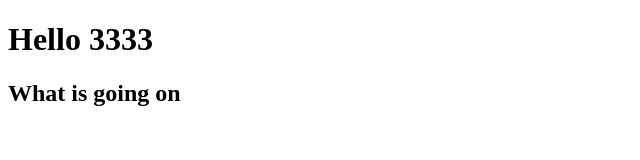
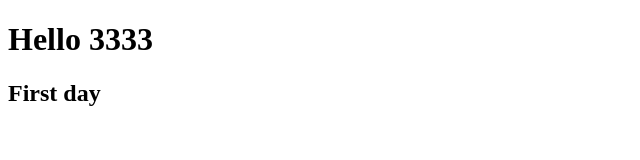
Before and after one commit to YaredKebedew/gitPractice, a plain HTML site: page Pages/index.html in a window 1280 px wide. Shown: the whole page, without its empty margins (0-640 px from the left). Drawn offline with Linux system fonts and the light colour scheme.

Commit message:
I need help 5 16 2024

```diff
--- a/Pages/index.html
+++ b/Pages/index.html
@@ -8,6 +8,6 @@
 <body>
     <h1>Hello 3333</h1>
 
-    <h2>What is going on</h2>
+    <h2>First day</h2>
 </body>
 </html>
```
